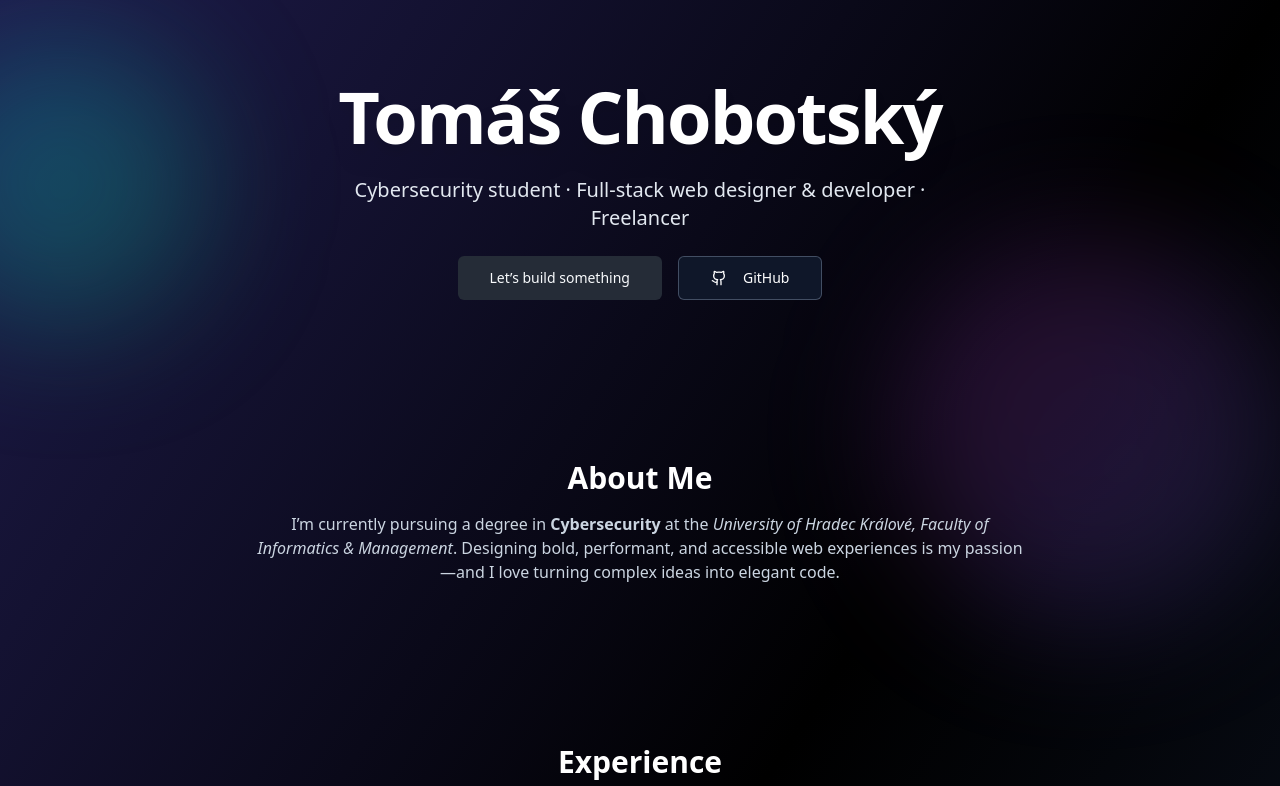
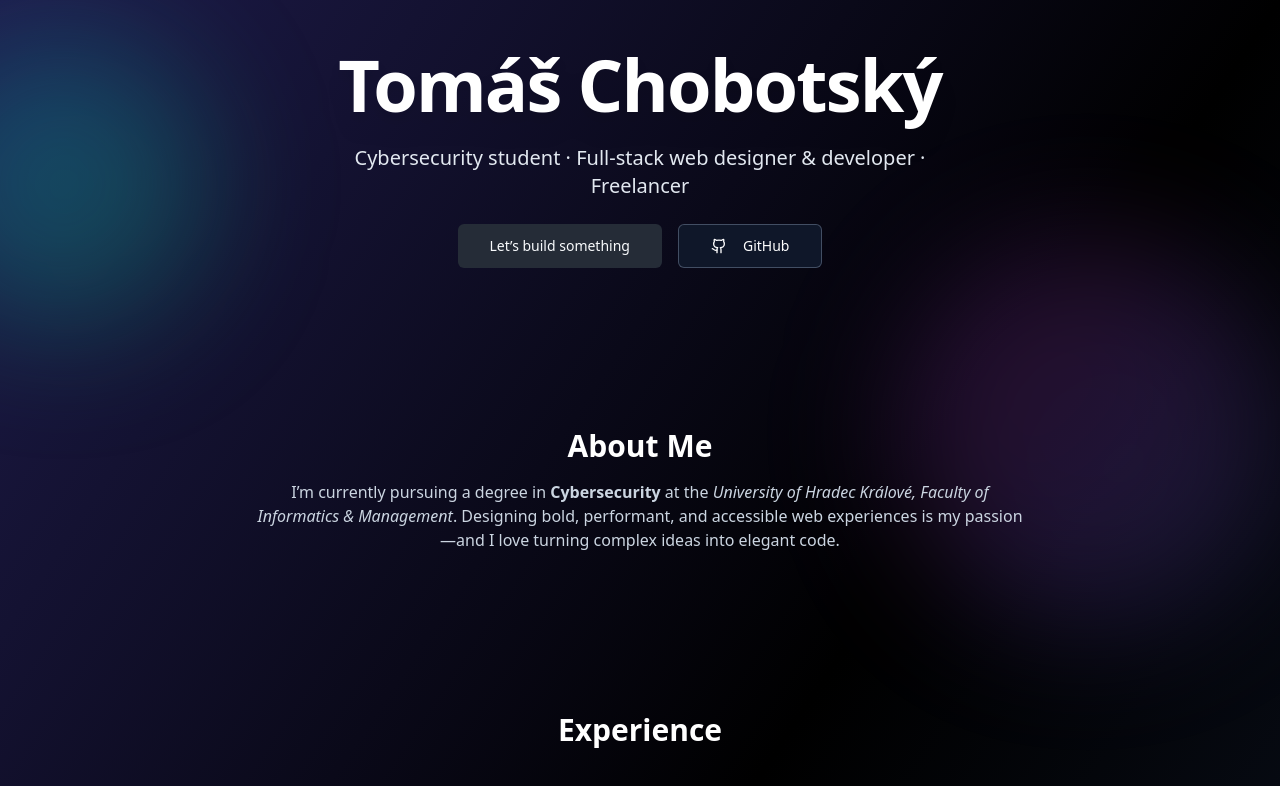
Before and after one commit to TomasChobotsky/TomasChobotsky.github.io, a React (Vite) app: page / in a window 1280 px wide. Shown: the top 786 px of the page. Built offline with nearby package versions, Linux system fonts and the light colour scheme.

Commit message:
fix default scroll

```diff
--- a/src/pages/PortfolioSite.jsx
+++ b/src/pages/PortfolioSite.jsx
@@ -228,7 +228,7 @@ export default function PortfolioSite() {
   return (
     <div className="relative min-h-screen overflow-x-hidden bg-gradient-to-br from-indigo-950 via-black to-slate-900 text-white selection:bg-emerald-700/80 selection:text-white">
       <AbstractBackground />
-      <main className="relative z-10 flex flex-col items-center px-4 py-20 gap-32 sm:gap-40">
+      <main className="relative z-10 flex flex-col items-center px-4 pt-8 sm:pt-12 pb-20 gap-24 sm:gap-40">
         <Hero />
         <About />
         <Experience />
```
